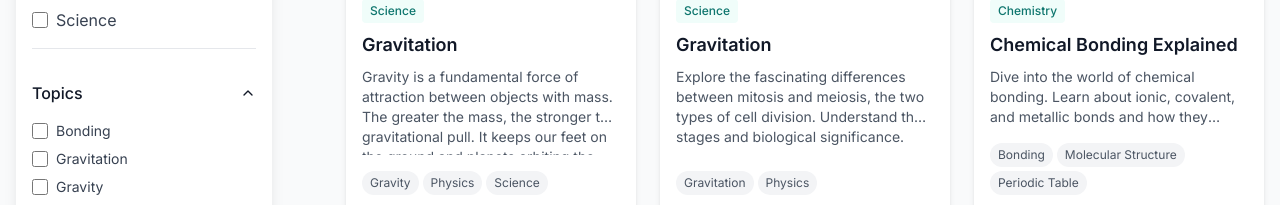
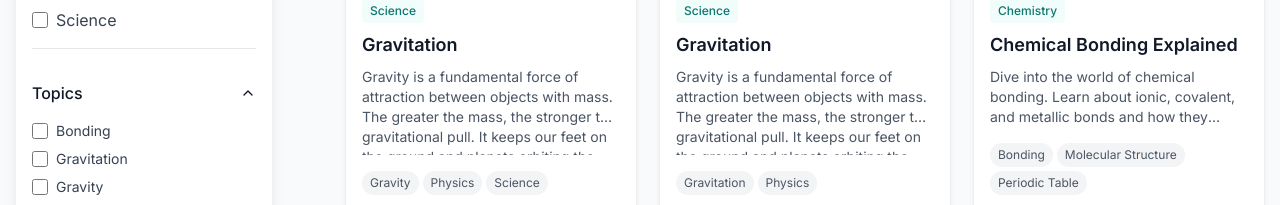
Before and after one commit to Sahil-at-Work/sadguru-post, a React (Vite) app: page / in a window 1280 px wide. Shown: the part 537-742 px from the top of the page. Built offline with nearby package versions, Linux system fonts and the light colour scheme.

Commit message:
Update post2.ts

```diff
--- a/src/data/posts/post2.ts
+++ b/src/data/posts/post2.ts
@@ -29,7 +29,7 @@ const post: Post = {
       caption: ''
     }
   ],
-  caption: 'Explore the fascinating differences between mitosis and meiosis, the two types of cell division. Understand their stages and biological significance.',
+  caption: 'Gravity is a fundamental force of attraction between objects with mass. The greater the mass, the stronger the gravitational pull. It keeps our feet on the ground and planets orbiting the sun. Understanding gravity is crucial for fields like astronomy and engineering. It helps us predict the behavior of celestial bodies and design spacecraft. As we explore the universe, our understanding of gravity continues to evolve. This fundamental force shapes the cosmos we inhabit.',
   class: '10th',
   subject: 'Science',
   topics: ['Gravitation', 'Physics'],
```
